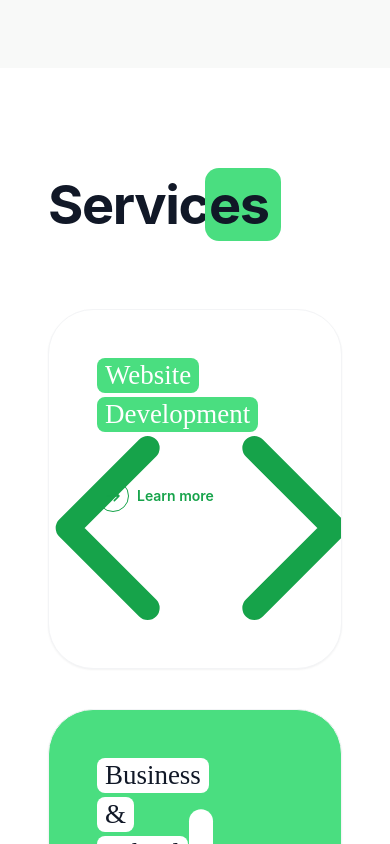
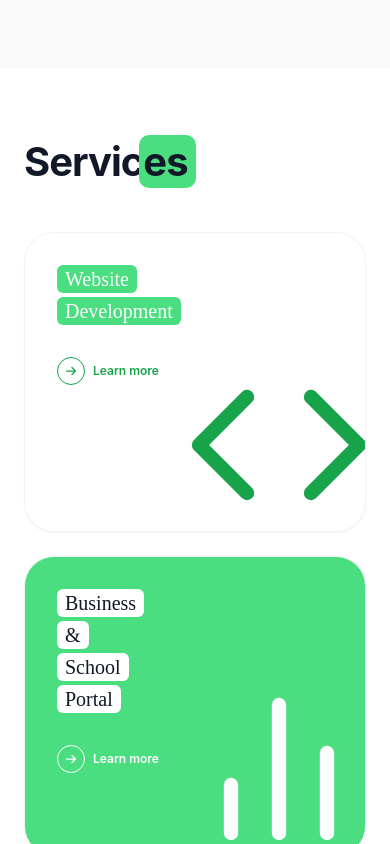
Before and after one commit to tommy0914/jarrcwebsite, a Vue app: page / in a window 390 px wide. Shown: the part 1240-2084 px from the top of the page. Built offline with nearby package versions, Linux system fonts and the light colour scheme.

Commit message:
Improve responsiveness of Services section

```diff
--- a/src/components/Services.vue
+++ b/src/components/Services.vue
@@ -52,28 +52,28 @@ const services = [
 </script>
 
 <template>
-  <section class="py-24 px-12 bg-white">
+  <section class="py-16 md:py-24 px-6 md:px-12 bg-white">
     <div class="max-w-6xl mx-auto">
-      <h2 class="text-[54px] font-bold mb-16 tracking-tight text-gray-900">
-        Servic<span class="bg-[#4ade80] rounded-[14px] pl-1 pr-3 py-1 -ml-1">es</span>
+      <h2 class="text-[40px] md:text-[54px] font-bold mb-10 md:mb-16 tracking-tight text-gray-900">
+        Servic<span class="bg-[#4ade80] rounded-[10px] md:rounded-[14px] pl-1 pr-2 md:pr-3 py-0.5 md:py-1 -ml-1">es</span>
       </h2>
-      <div class="grid grid-cols-1 md:grid-cols-2 gap-x-8 gap-y-10">
+      <div class="grid grid-cols-1 sm:grid-cols-2 lg:grid-cols-2 gap-6 md:gap-x-8 md:gap-y-10">
         <div v-for="service in services" :key="service.title"
-             :class="[service.color, 'p-12 rounded-[45px] border border-gray-100 flex flex-col justify-between h-[360px] relative overflow-hidden group shadow-sm']">
+             :class="[service.color, 'p-8 md:p-12 rounded-[30px] md:rounded-[45px] border border-gray-100 flex flex-col justify-between h-[300px] md:h-[360px] relative overflow-hidden group shadow-sm']">
           <div class="relative z-10">
             <div class="flex flex-col gap-1 items-start">
               <h3 v-for="word in service.title.split(' ')" :key="word"
                   :class="[
                     service.color === 'bg-white' ? 'bg-[#4ade80] text-white' : 'bg-white text-gray-900',
-                    'font-[\'Poppins\'] font-medium text-[26.96px] leading-[100%] px-2 py-1 rounded-[8px] transition-all'
+                    'font-[\'Poppins\'] font-medium text-[20px] md:text-[26.96px] leading-[100%] px-2 py-1 rounded-[6px] md:rounded-[8px] transition-all'
                   ]">
                 {{ word }}
               </h3>
             </div>
 
-            <button :class="[service.text, 'mt-12 flex items-center gap-2 text-sm font-semibold']">
-              <span class="w-8 h-8 rounded-full border border-current flex items-center justify-center group-hover:bg-current group-hover:text-white transition-all">
-                <svg xmlns="http://www.w3.org/2000/svg" class="w-4 h-4" fill="none" viewBox="0 0 24 24" stroke="currentColor">
+            <button :class="[service.text, 'mt-8 md:mt-12 flex items-center gap-2 text-xs md:text-sm font-semibold']">
+              <span class="w-7 h-7 md:w-8 md:h-8 rounded-full border border-current flex items-center justify-center group-hover:bg-current group-hover:text-white transition-all">
+                <svg xmlns="http://www.w3.org/2000/svg" class="w-3 h-3 md:w-4 md:h-4" fill="none" viewBox="0 0 24 24" stroke="currentColor">
                   <path stroke-linecap="round" stroke-linejoin="round" stroke-width="2.5" d="M14 5l7 7m0 0l-7 7m7-7H3" />
                 </svg>
               </span>
@@ -82,8 +82,8 @@ const services = [
           </div>
 
           <!-- Large stroke-based icon -->
-          <div :class="[service.text, 'absolute right-[-20px] bottom-[-20px] opacity-100 transition-transform duration-500 group-hover:scale-105']">
-              <svg xmlns="http://www.w3.org/2000/svg" class="w-80 h-80" fill="none" viewBox="0 0 24 24" stroke="currentColor" stroke-width="1.8" stroke-linecap="round" stroke-linejoin="round" v-html="service.icon">
+          <div :class="[service.text, 'absolute right-[-10px] md:right-[-20px] bottom-[-10px] md:bottom-[-20px] opacity-100 transition-transform duration-500 group-hover:scale-105']">
+              <svg xmlns="http://www.w3.org/2000/svg" class="w-48 h-48 md:w-80 md:h-80" fill="none" viewBox="0 0 24 24" stroke="currentColor" stroke-width="1.8" stroke-linecap="round" stroke-linejoin="round" v-html="service.icon">
               </svg>
           </div>
         </div>
```
